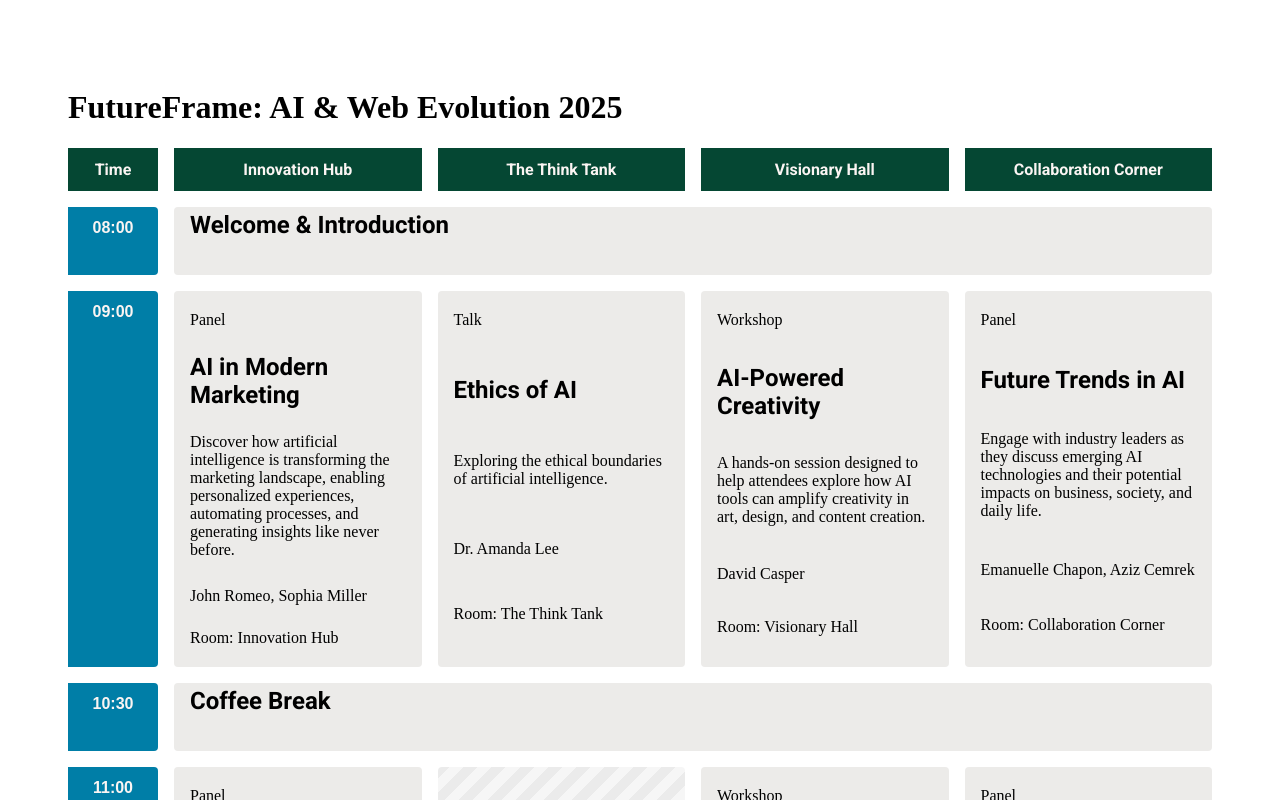
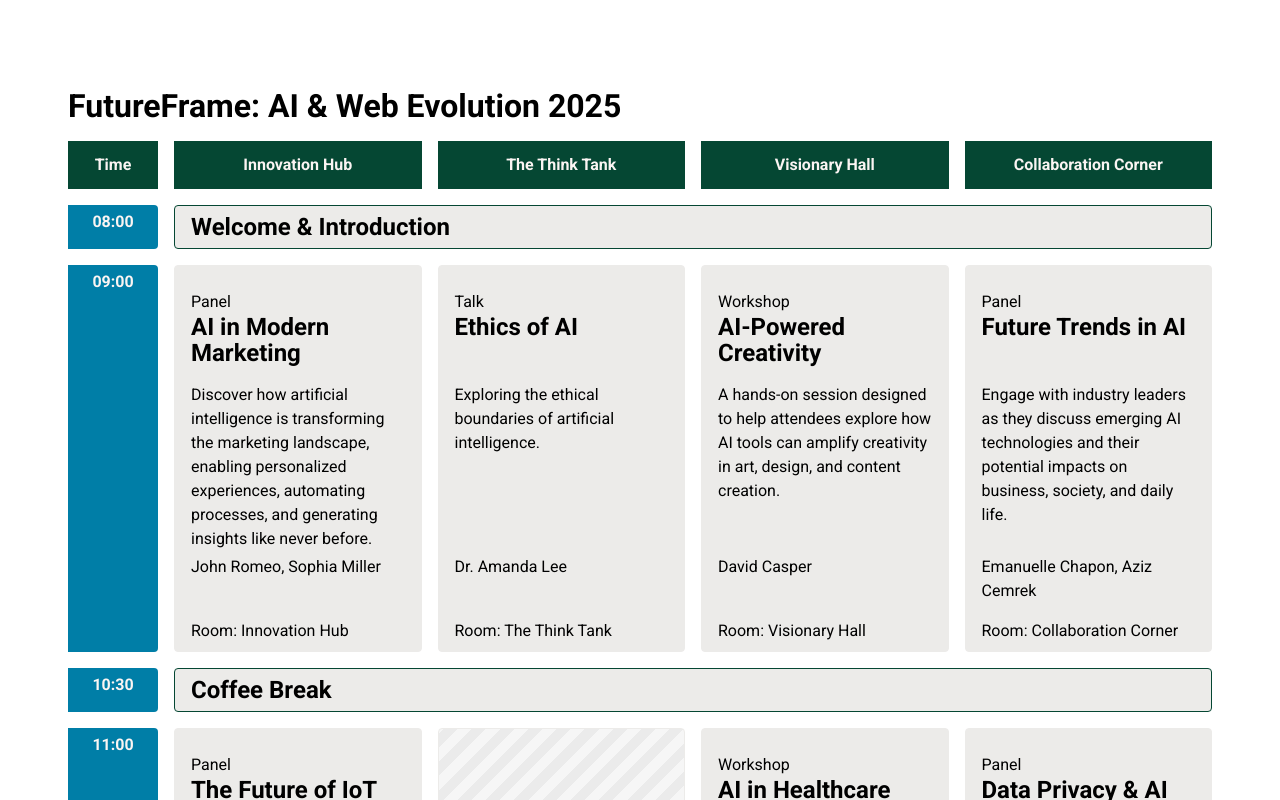
Before and after one commit to MatthiasKaesch/event-table, a React (Vite) app: page / in a window 1280 px wide. Shown: the top 800 px of the page. Built offline with nearby package versions, Linux system fonts and the light colour scheme.

Commit message:
implement subgrid for consistent layout

```diff
--- a/src/App.jsx
+++ b/src/App.jsx
@@ -1,5 +1,6 @@
 import rooms from './data/roomlist.json'
 import timeSlotsData from './data/timeslots.json'
+import './normalize.css'
 import './App.scss'
 
 import Timeslot from './Timeslot'
--- a/src/App.scss
+++ b/src/App.scss
@@ -1,4 +1,12 @@
 @import url('https://fonts.googleapis.com/css2?family=Roboto:wght@300;400;500;600;700&display=swap');
+
+h1,
+h2,
+h3,
+p,
+.roomlist_item {
+  font-family: Roboto, sans-serif;
+}
 
 .wrapper {
   @media (min-width: 1140px) {
@@ -46,7 +54,6 @@
 
 .roomlist_item {
   text-align: center;
-  font-family: Roboto, sans-serif;
   font-weight: 700;
   background-color: #054733;
   color: #fbf5f3;
--- a/src/Timeslot.jsx
+++ b/src/Timeslot.jsx
@@ -3,14 +3,15 @@ import './Timeslot.scss'
 
 const Timeslot = ({ id, time, events, rooms, isGlobal }) => {
   return (
-    <div className="timeSlot_grid">
-      <h2 className="griditem timeslot">{time}</h2>
-
-      {events.map((event) => {
-        return (
-          <div className={`panel_wrapper ${isGlobal ? 'global' : ''}`}>
+    <div className="panels_maingrid">
+      <h2 className="timeslot">{time}</h2>
+      <div className="panels_wrapper">
+        {events.map((event) => {
+          return (
             <section
-              className={`panel_container ${event.title ? '' : 'empty'}`}
+              className={`panel_container ${event.title ? '' : 'empty'}  ${
+                isGlobal ? 'global' : ''
+              }`}
             >
               {event.tag && (
                 <p
@@ -38,9 +39,9 @@ const Timeslot = ({ id, time, events, rooms, isGlobal }) => {
                 </p>
               )}
             </section>
-          </div>
-        )
-      })}
+          )
+        })}
+      </div>
     </div>
   )
 }
--- a/src/Timeslot.scss
+++ b/src/Timeslot.scss
@@ -12,8 +12,8 @@
 
 .timeslot {
   margin: 0;
+  padding-top: 0.5rem;
   font-size: 1rem;
-  font-family: Campton, sans-serif;
   font-weight: 700;
   white-space: nowrap;
   background-color: #054733;
@@ -28,34 +28,57 @@
   }
 }
 
-.panel {
-  &_title {
-    margin: 0;
-    font-size: 1.5rem;
-    font-family: Roboto, sans-serif;
-    font-weight: 700;
-    text-transform: none;
+.panels {
+  &_maingrid {
+    display: grid;
+    margin-top: 1rem;
+
+    @media (min-width: 1140px) {
+      grid-template-columns: 90px 1fr;
+      gap: 1rem;
+    }
   }
 
   &_wrapper {
     display: grid;
+    gap: 0 1rem;
+
+    //stretch over width of parent grid
+    grid-column: 2/-1;
+
+    //create inner grid-rows for the single events (subgrid)
     grid-template-rows: repeat(4, auto);
-    gap: 0.5rem;
-    background-color: #ecebe9;
-    border-radius: 4px;
-    overflow: hidden;
 
-    &.global {
-      grid-column: 2/-1;
+    @media (min-width: 1140px) {
+      grid-template-columns: repeat(4, 1fr);
     }
   }
+}
 
+.panel {
   &_container {
     display: grid;
     grid-template-rows: subgrid;
     grid-row: span 5;
 
-    padding: 0.25rem 1rem;
+    padding: 0.5rem 1rem;
+    margin-top: 1rem;
+    border-radius: 4px;
+    border: 1px solid #ecebe9;
+    background-color: #ecebe9;
+
+    @media (min-width: 1140px) {
+      margin-top: 0;
+    }
+
+    &.global {
+      grid-column: 1/-1;
+      align-items: center;
+
+      @media (min-width: 1140px) {
+        border-color: #054733;
+      }
+    }
 
     &.empty {
       background: repeating-linear-gradient(
@@ -76,6 +99,13 @@
     }
   }
 
+  &_title {
+    margin: 0;
+    font-size: 1.5rem;
+    font-weight: 700;
+    text-transform: none;
+  }
+
   &_speakers {
     margin: 0.25rem 0 0;
   }
--- /dev/null
+++ b/src/normalize.css
@@ -0,0 +1,90 @@
+/* Box sizing rules */
+*,
+*::before,
+*::after {
+  box-sizing: border-box;
+}
+
+/* Prevent font size inflation */
+html {
+  -moz-text-size-adjust: none;
+  -webkit-text-size-adjust: none;
+  text-size-adjust: none;
+}
+
+/* Remove default margin in favour of better control in authored CSS */
+body,
+h1,
+h2,
+h3,
+h4,
+p,
+figure,
+blockquote,
+dl,
+dd {
+  margin-block-end: 0;
+}
+
+/* Remove list styles on ul, ol elements with a list role, which suggests default styling will be removed */
+ul[role='list'],
+ol[role='list'] {
+  list-style: none;
+}
+
+/* Set core body defaults */
+body {
+  min-height: 100vh;
+  line-height: 1.5;
+}
+
+/* Set shorter line heights on headings and interactive elements */
+h1,
+h2,
+h3,
+h4,
+button,
+input,
+label {
+  line-height: 1.1;
+}
+
+/* Balance text wrapping on headings */
+h1,
+h2,
+h3,
+h4 {
+  text-wrap: balance;
+}
+
+/* A elements that don't have a class get default styles */
+a:not([class]) {
+  text-decoration-skip-ink: auto;
+  color: currentColor;
+}
+
+/* Make images easier to work with */
+img,
+picture {
+  max-width: 100%;
+  display: block;
+}
+
+/* Inherit fonts for inputs and buttons */
+input,
+button,
+textarea,
+select {
+  font-family: inherit;
+  font-size: inherit;
+}
+
+/* Make sure textareas without a rows attribute are not tiny */
+textarea:not([rows]) {
+  min-height: 10em;
+}
+
+/* Anything that has been anchored to should have extra scroll margin */
+:target {
+  scroll-margin-block: 5ex;
+}
```
Also changed, not shown: 1 other file (tests, documents, lock files or other folders).
